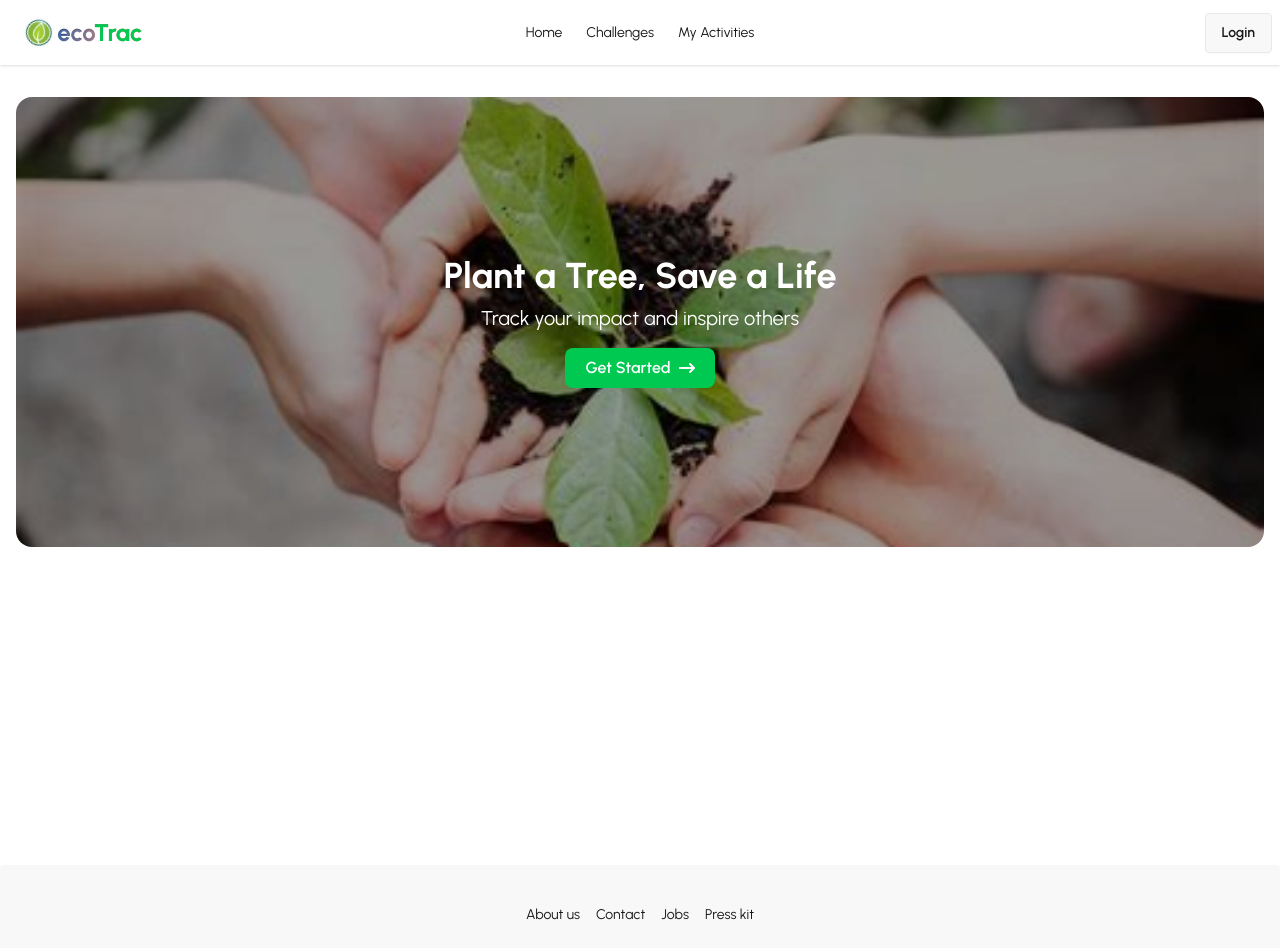
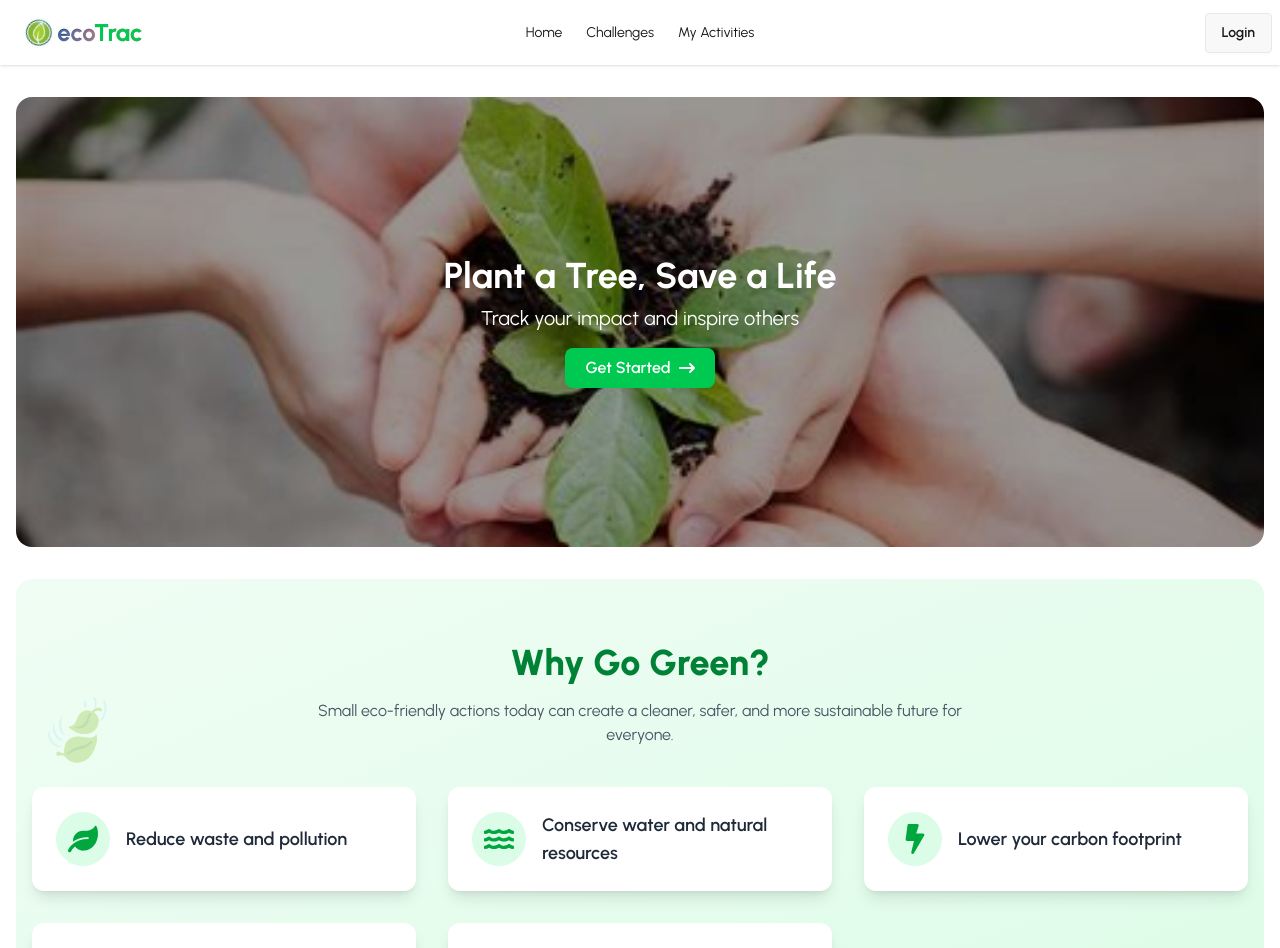
Before and after one commit to nayem-420/ECO_TRAC_CLIENT, a React (Vite) app: page / in a window 1280 px wide. Shown: the top 948 px of the page. Built offline with nearby package versions, Linux system fonts and the light colour scheme.

Commit message:
added why go green section in the home page

```diff
--- a/src/Pages/Home/Home.jsx
+++ b/src/Pages/Home/Home.jsx
@@ -1,12 +1,14 @@
-import React from 'react';
-import Banner from './Banner';
+import React from "react";
+import Banner from "./Banner";
+import WhyGoGreen from "./WhyGoGreen";
 
 const Home = () => {
-    return (
-        <div>
-            <Banner></Banner>
-        </div>
-    );
+  return (
+    <div>
+      <Banner></Banner>
+      <WhyGoGreen></WhyGoGreen>
+    </div>
+  );
 };
 
 export default Home;
--- /dev/null
+++ b/src/Pages/Home/WhyGoGreen.jsx
@@ -0,0 +1,68 @@
+import React from "react";
+import { motion } from "framer-motion";
+import { FaBolt, FaGlobeAsia, FaHeart, FaLeaf, FaWater } from "react-icons/fa";
+
+const WhyGoGreen = () => {
+  const points = [
+    { icon: <FaLeaf />, text: "Reduce waste and pollution" },
+    { icon: <FaWater />, text: "Conserve water and natural resources" },
+    { icon: <FaBolt />, text: "Lower your carbon footprint" },
+    {
+      icon: <FaGlobeAsia />,
+      text: "Protect the planet for future generations",
+    },
+    { icon: <FaHeart />, text: "Improve your health and lifestyle" },
+  ];
+
+  return (
+    <section className="py-16 bg-linear-to-br from-green-50 to-green-100 text-gray-800 overflow-hidden my-8 rounded-2xl">
+      <motion.div
+        className="container mx-auto px-4 text-center"
+        initial={{ opacity: 0, y: -40 }}
+        whileInView={{ opacity: 1, y: 0 }}
+        transition={{ duration: 0.6, ease: "easeOut" }}
+        viewport={{ once: true }}
+      >
+        <h2 className="text-4xl font-extrabold text-green-700 mb-4">
+          Why Go Green?
+        </h2>
+        <p className="text-gray-600 mb-10 max-w-2xl mx-auto">
+          Small eco-friendly actions today can create a cleaner, safer, and more
+          sustainable future for everyone.
+        </p>
+      </motion.div>
+
+      <div className="grid md:grid-cols-2 lg:grid-cols-3 gap-8 container mx-auto px-4">
+        {points.map((p, i) => (
+          <motion.div
+            key={i}
+            initial={{ opacity: 0, y: 40 }}
+            whileInView={{ opacity: 1, y: 0 }}
+            transition={{ duration: 0.5, delay: i * 0.15 }}
+            viewport={{ once: true }}
+            className="flex items-center gap-4 bg-white rounded-xl shadow-lg p-6 hover:shadow-2xl hover:-translate-y-2 transition-all duration-300"
+          >
+            <motion.div
+              className="text-green-600 text-3xl bg-green-100 p-3 rounded-full"
+              whileHover={{ rotate: 15, scale: 1.1 }}
+              transition={{ type: "spring", stiffness: 300 }}
+            >
+              {p.icon}
+            </motion.div>
+            <span className="text-lg font-semibold">{p.text}</span>
+          </motion.div>
+        ))}
+      </div>
+
+      <motion.div
+        className="absolute left-10 bottom-10 text-green-300 text-6xl opacity-30"
+        animate={{ y: [0, -20, 0] }}
+        transition={{ duration: 6, repeat: Infinity }}
+      >
+        🍃
+      </motion.div>
+    </section>
+  );
+};
+
+export default WhyGoGreen;
```
